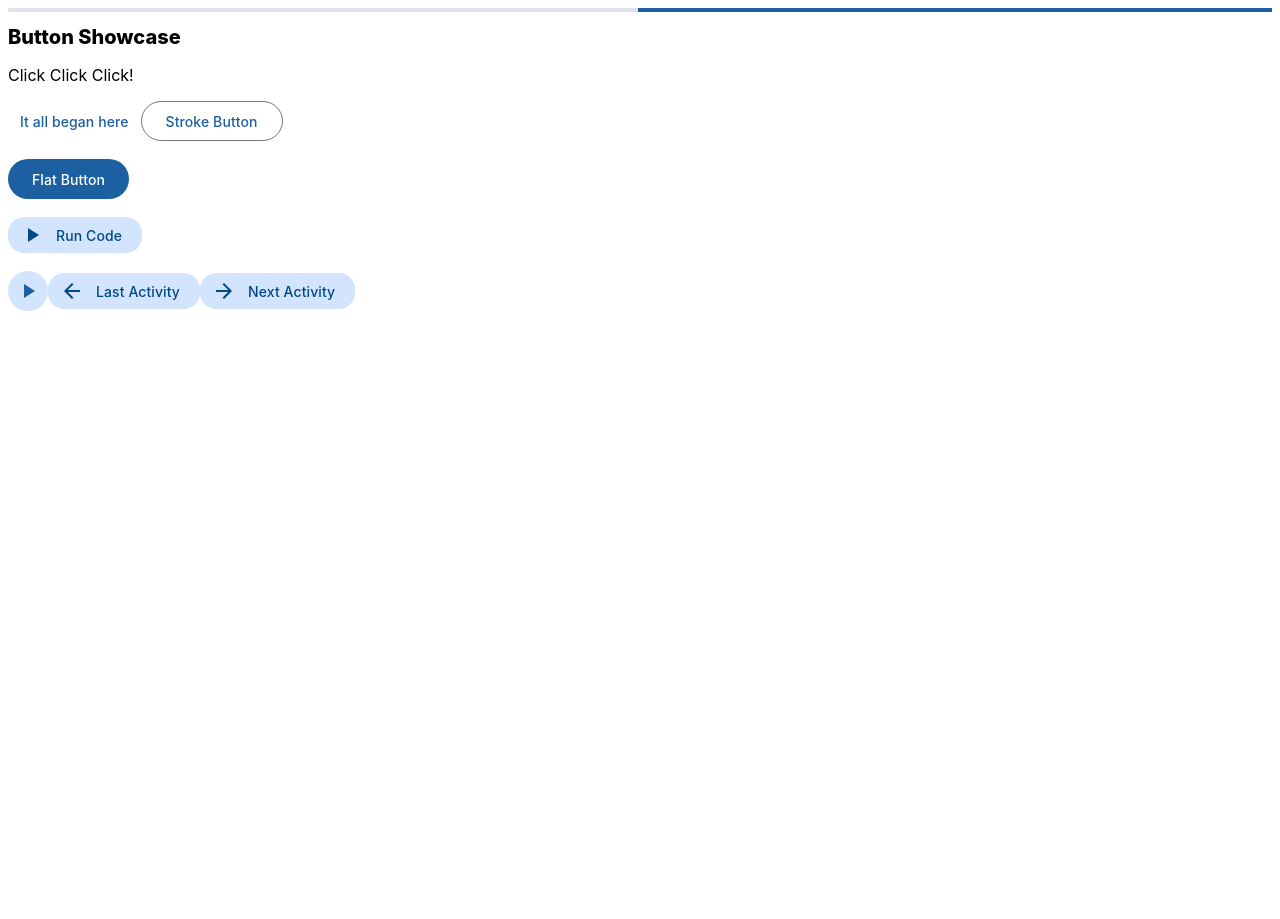
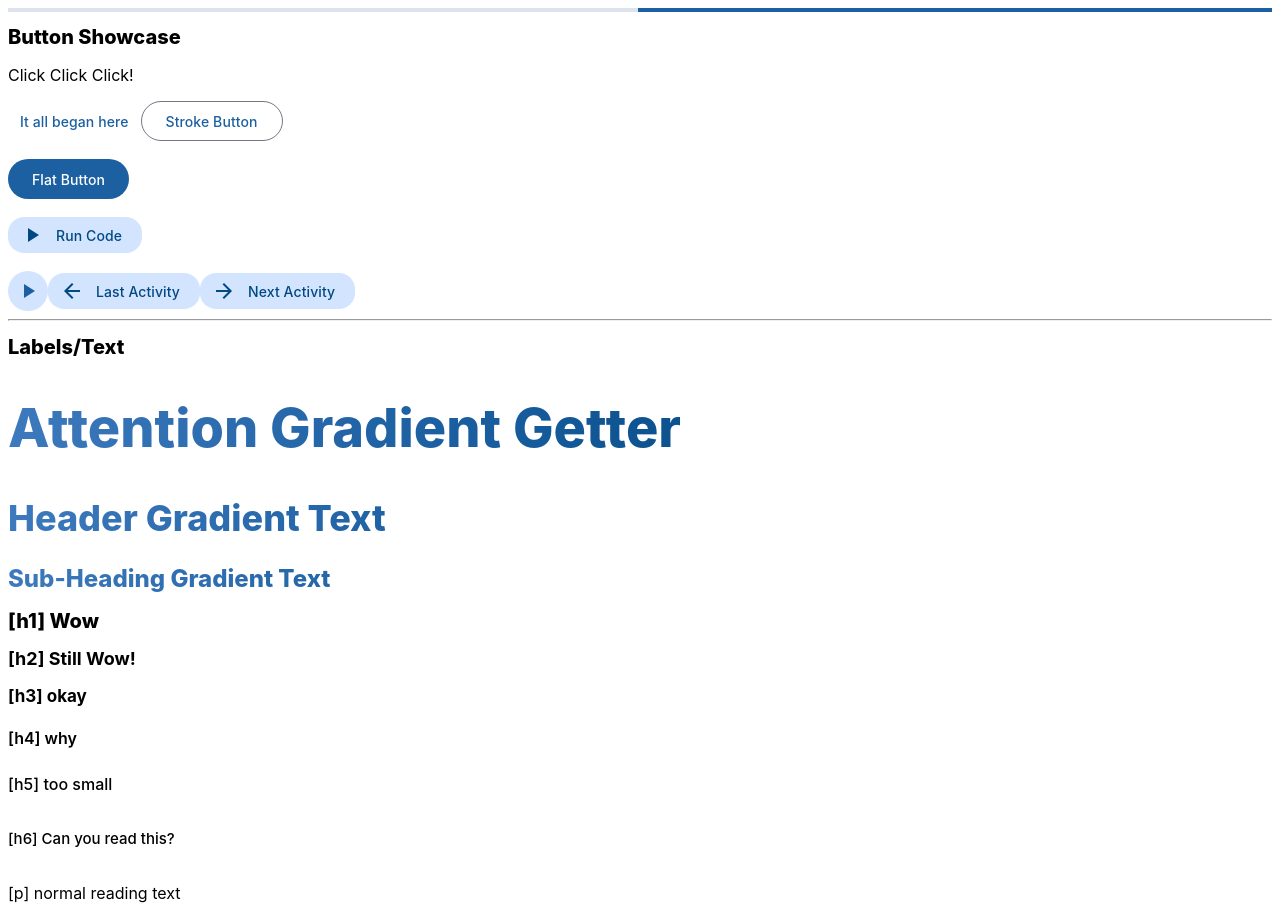
Before and after one commit to stevenlagoy/CS360-Seet-Labs, an Angular app in the folder seetLabs/: page / in a window 1280 px wide. Before the commit the page ends 800 px from the top, so only its background shows below. Built offline with nearby package versions, Linux system fonts and the light colour scheme.

Commit message:
Labels & Text

```diff
--- a/seetLabs/src/app/app.component.html
+++ b/seetLabs/src/app/app.component.html
@@ -28,3 +28,18 @@
     <mat-icon>arrow_forward</mat-icon>
     Next Activity
 </button>
+
+<hr>
+
+<h1>Labels/Text</h1>
+<gradient-header size="54px" label="Attention Gradient Getter"></gradient-header>
+<gradient-header size="36px" label="Header Gradient Text"></gradient-header>
+<gradient-header size="24px" label="Sub-Heading Gradient Text"></gradient-header>
+
+<h1>[h1] Wow</h1>
+<h2>[h2] Still Wow!</h2>
+<h3>[h3] okay</h3>
+<h4>[h4] why</h4>
+<h5>[h5] too small</h5>
+<h6>[h6] Can you read this?</h6>
+<p>[p] normal reading text</p>
--- a/seetLabs/src/app/app.component.ts
+++ b/seetLabs/src/app/app.component.ts
@@ -1,12 +1,12 @@
 import { Component } from '@angular/core';
-// import { InputButtonComponent } from './components/input-button/input-button.component';
 import { ProgressBarComponent } from './components/progress-bar/progress-bar.component';
 import {MatButtonModule} from '@angular/material/button';
 import { MatIconModule } from '@angular/material/icon';
+import { GradientHeaderComponent } from './components/gradient-header/gradient-header.component';
 
 @Component({
   selector: 'app-root',
-  imports: [ProgressBarComponent, MatButtonModule, MatIconModule],
+  imports: [ProgressBarComponent, MatButtonModule, MatIconModule, GradientHeaderComponent],
   templateUrl: './app.component.html',
   styleUrl: './app.component.css'
 })
--- /dev/null
+++ b/seetLabs/src/app/components/gradient-header/gradient-header.component.css
@@ -0,0 +1,7 @@
+#gradient-header {
+    background: linear-gradient(to right, #3d79bd,
+    #1c60a2, #004881, #003d6e);
+    -webkit-background-clip: text;
+    -webkit-text-fill-color: transparent;
+    font-family: Inter;
+}
--- /dev/null
+++ b/seetLabs/src/app/components/gradient-header/gradient-header.component.html
@@ -0,0 +1 @@
+<h1 [ngStyle]="{'font-size': size}" id="gradient-header" >{{label}}</h1>
--- a/seetLabs/src/styles.scss
+++ b/seetLabs/src/styles.scss
@@ -28,7 +28,7 @@ html {
 p { font-family: Inter; font-weight: 400; }
 h1 { font-family: Inter; font-weight: 800; font-size: 20px; }
 h2 { font-family: Inter; font-weight: 700; font-size: 18px; }
-h3 { font-family: Inter; font-weight: 600; font-size: 17px; }
+h3 { font-family: Inter; font-weight: 650; font-size: 17px; }
 h4 { font-family: Inter; font-weight: 600; font-size: 16px; }
 h5 { font-family: Inter; font-weight: 550; font-size: 16px; }
 h6 { font-family: Inter; font-weight: 550; font-size: 15px; }
```
Also changed, not shown: seetLabs/src/app/components/gradient-header/gradient-header.component.ts (added, +13 -0 lines), 1 other file (tests, documents, lock files or other folders).
